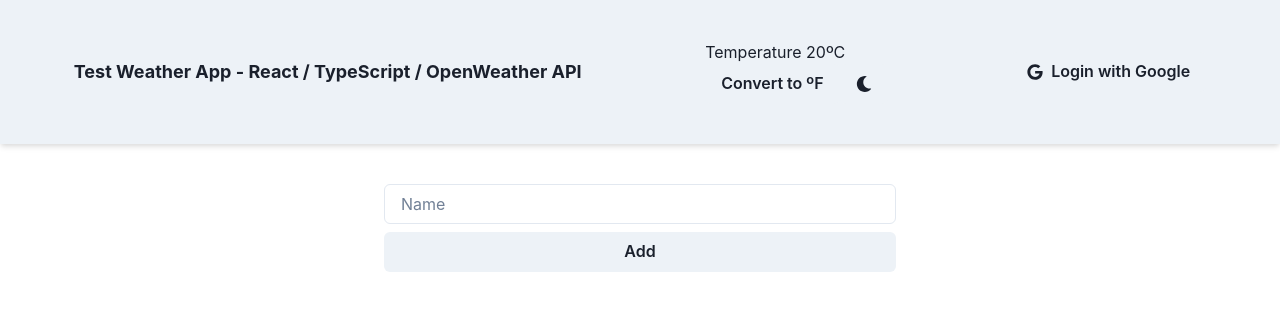
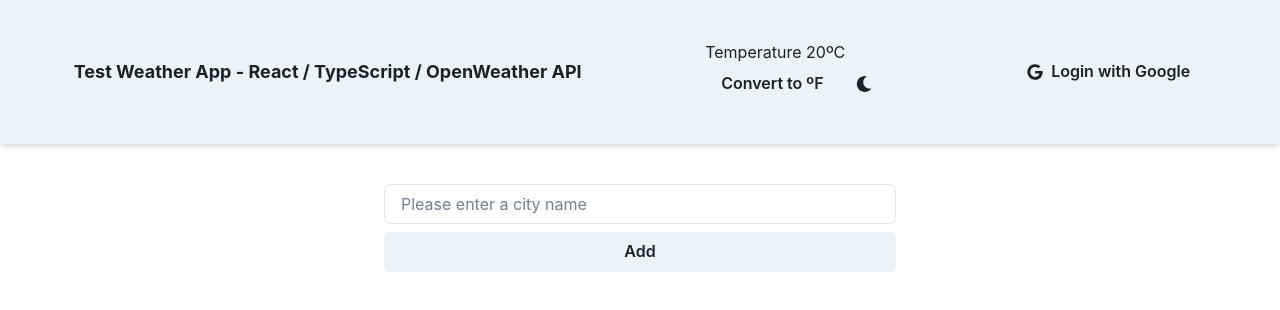
Before and after one commit to camford489/react-weather, a Next.js app: page / in a window 1280 px wide. Shown: the top 310 px of the page. Built offline with nearby package versions, Linux system fonts and the light colour scheme; no server answers.

Commit message:
Updated placeholder copy

```diff
--- a/components/AddCity.jsx
+++ b/components/AddCity.jsx
@@ -80,7 +80,7 @@ const handleRemover = ()=>{
       <Stack direction="column"
       >
         <Input
-          placeholder="Name"
+          placeholder="Please enter a city name"
           value={name}
           onChange={(e) => setName(e.target.value)}
         />
```
